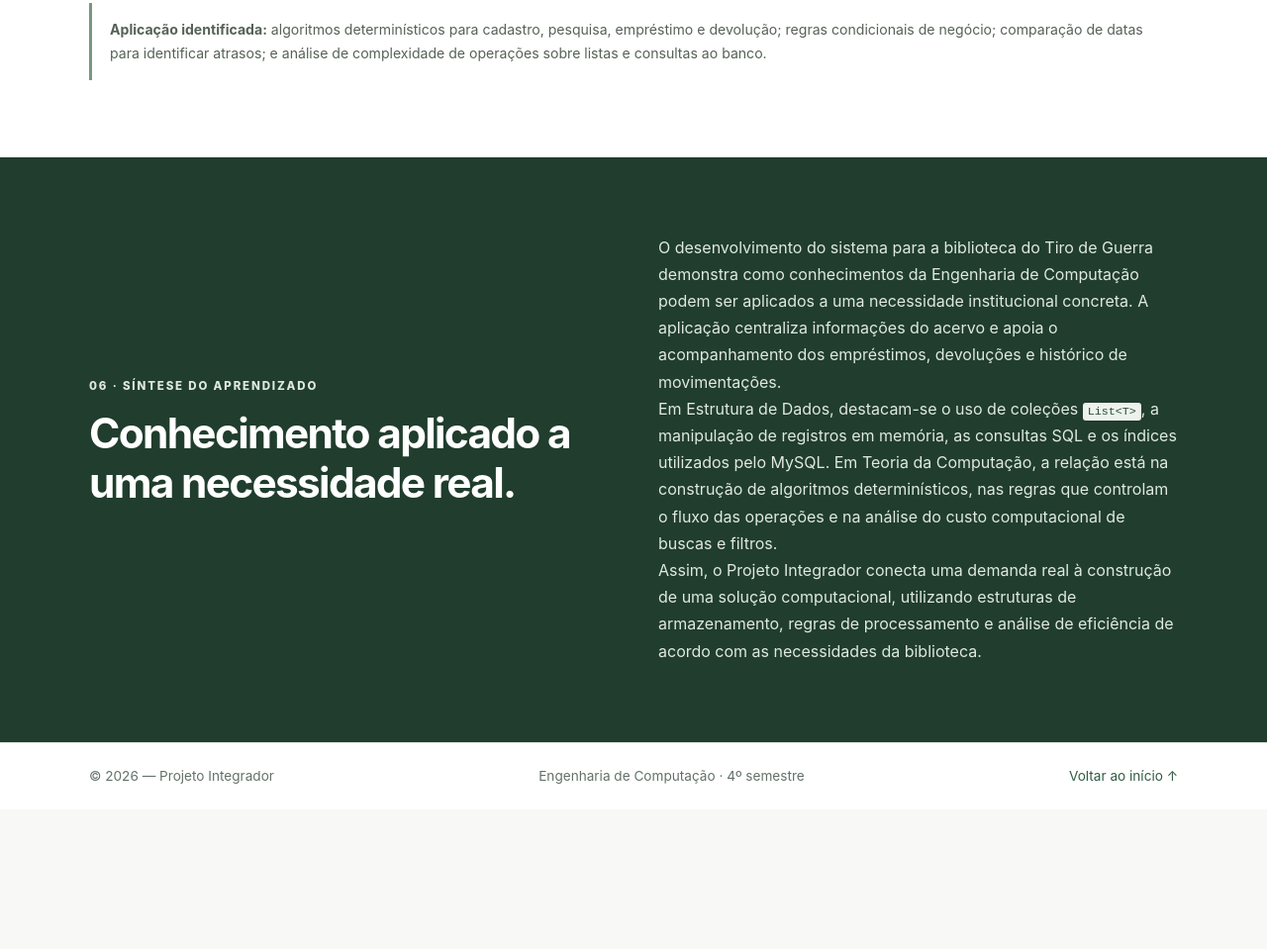
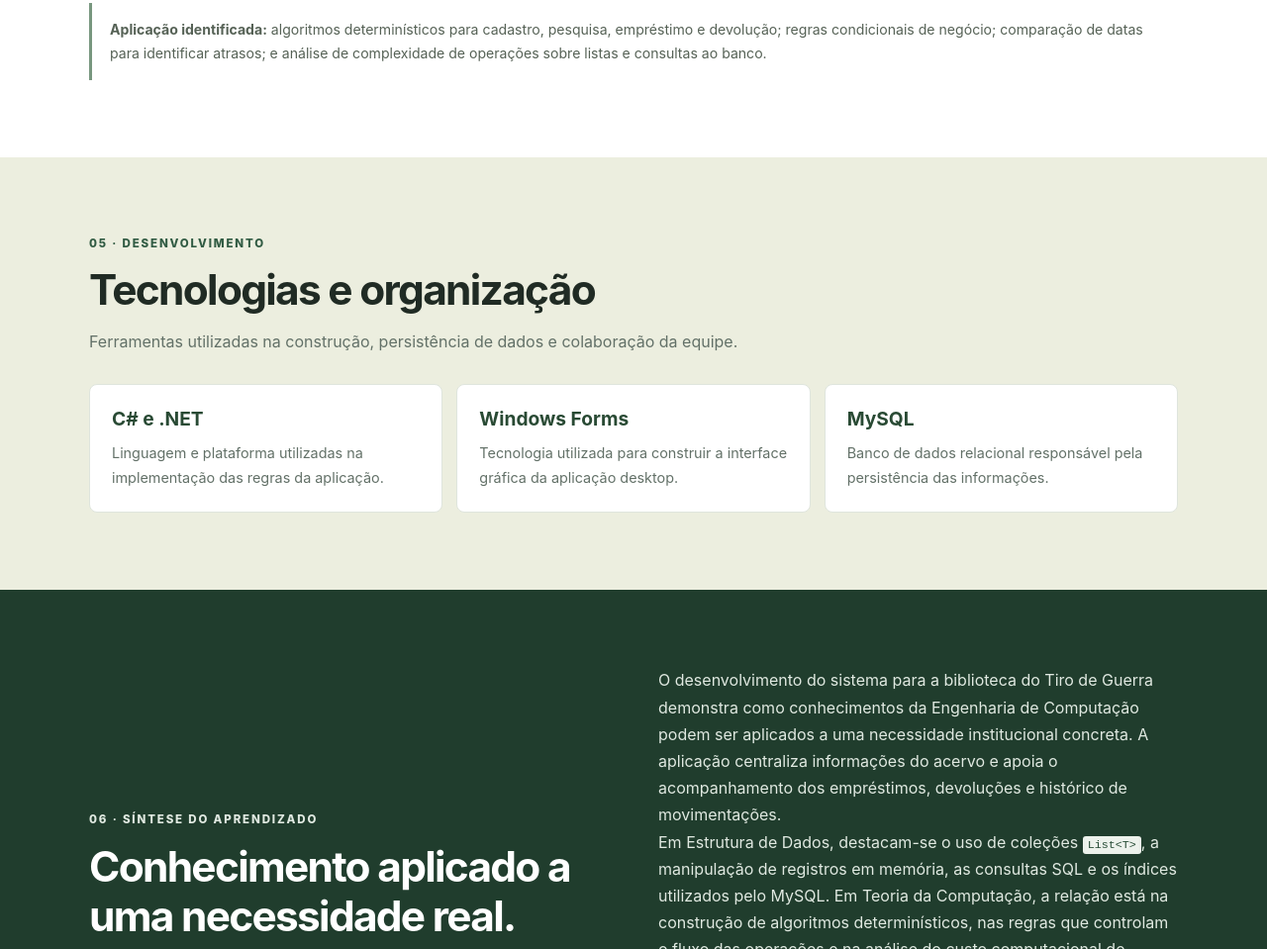
Before and after one commit to JoaoLion/ADC2_estrutura_e_teoria, a plain HTML site: page index.html in a window 1280 px wide. Shown: the part 5715-6674 px from the top of the page at 99% size. Before the commit the page ends 6533 px from the top, so only its background shows below. Drawn offline with Linux system fonts and the light colour scheme.

Commit message:
Update index.html

```diff
--- a/index.html
+++ b/index.html
@@ -62,6 +62,27 @@ code{background:#edf2ec;color:#284d36;padding:2px 5px;border-radius:3px;font-siz
 <div class="subject"><div class="subject-head"><span class="num">03</span><div><h3>Complexidade das operações</h3><p>Como o custo pode crescer conforme aumenta o volume de dados.</p></div></div><div class="topic-grid"><article class="topic"><h4>Percurso de listas</h4><p>Percorrer uma <code>List&lt;T&gt;</code> para filtrar ou localizar um elemento pode exigir a verificação de vários itens, caracterizando custo <code>O(n)</code> no pior caso.</p></article><article class="topic"><h4>Acesso por índice</h4><p>O acesso direto a uma posição da lista por índice possui custo típico <code>O(1)</code>.</p></article><article class="topic"><h4>Consultas indexadas</h4><p>O banco pode utilizar índices para evitar a leitura integral de uma tabela em determinadas condições.</p></article><article class="topic"><h4>Limites da análise</h4><p>Não é adequado atribuir complexidade exata a toda consulta SQL sem considerar índice, plano de execução, seletividade dos filtros e volume de dados. A ordenação com <code>ORDER BY</code> é executada pelo SGBD.</p></article></div></div>
 <div class="subject"><div class="subject-head"><span class="num">04</span><div><h3>Limites do que é aplicado</h3><p>Distinção entre fundamentos estudados e mecanismos presentes no software.</p></div></div><div class="summary"><p>O escopo atual envolve cadastro, pesquisa, empréstimo, devolução e histórico. Essas funcionalidades não exigem a implementação de Máquina de Turing, autômatos com pilha, linguagens livres de contexto, problema da parada ou algoritmos para problemas NP-completos. Esses assuntos pertencem à fundamentação teórica da disciplina, mas não representam mecanismos utilizados pelo software.</p><p>Da mesma forma, não foram identificadas implementações explícitas de expressões regulares, AFD, AFN ou estruturas formais de reconhecimento de linguagens. O código de livro possui um formato definido — prefixo LIV seguido de três algarismos —, mas sua geração não equivale, por si só, à implementação de um autômato ou reconhecedor formal.</p></div><p class="note"><b>Aplicação identificada:</b> algoritmos determinísticos para cadastro, pesquisa, empréstimo e devolução; regras condicionais de negócio; comparação de datas para identificar atrasos; e análise de complexidade de operações sobre listas e consultas ao banco.</p></div></div></section>
 
+  <section class="section-green" id="tecnologias">
+    <div class="container">
+      <p class="kicker">05 · Desenvolvimento</p>
+      <h2>Tecnologias e organização</h2>
+      <p class="sub">Ferramentas utilizadas na construção, persistência de dados e colaboração da equipe.</p>
+      <div class="tech-grid">
+        <article class="tech">
+          <h3>C# e .NET</h3>
+          <p>Linguagem e plataforma utilizadas na implementação das regras da aplicação.</p>
+        </article>
+        <article class="tech">
+          <h3>Windows Forms</h3>
+          <p>Tecnologia utilizada para construir a interface gráfica da aplicação desktop.</p>
+        </article>
+        <article class="tech">
+          <h3>MySQL</h3>
+          <p>Banco de dados relacional responsável pela persistência das informações.</p>
+        </article>
+     </div>
+    </div>
+  </section>
 
 <section class="section-dark" id="sobre"><div class="container closing"><div><p class="kicker">06 · Síntese do aprendizado</p><h2>Conhecimento aplicado a uma necessidade real.</h2></div><div><p>O desenvolvimento do sistema para a biblioteca do Tiro de Guerra demonstra como conhecimentos da Engenharia de Computação podem ser aplicados a uma necessidade institucional concreta. A aplicação centraliza informações do acervo e apoia o acompanhamento dos empréstimos, devoluções e histórico de movimentações.</p><p>Em Estrutura de Dados, destacam-se o uso de coleções <code>List&lt;T&gt;</code>, a manipulação de registros em memória, as consultas SQL e os índices utilizados pelo MySQL. Em Teoria da Computação, a relação está na construção de algoritmos determinísticos, nas regras que controlam o fluxo das operações e na análise do custo computacional de buscas e filtros.</p><p>Assim, o Projeto Integrador conecta uma demanda real à construção de uma solução computacional, utilizando estruturas de armazenamento, regras de processamento e análise de eficiência de acordo com as necessidades da biblioteca.</p></div></div></section>
 </main><footer><div class="container foot"><span>© 2026 — Projeto Integrador</span><span>Engenharia de Computação · 4º semestre</span><a href="#inicio">Voltar ao início ↑</a></div></footer>
```
